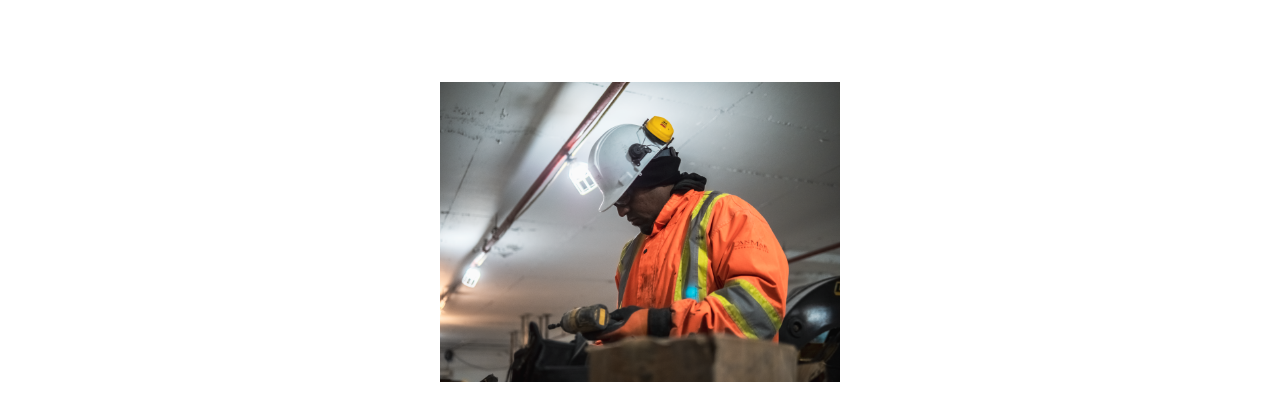
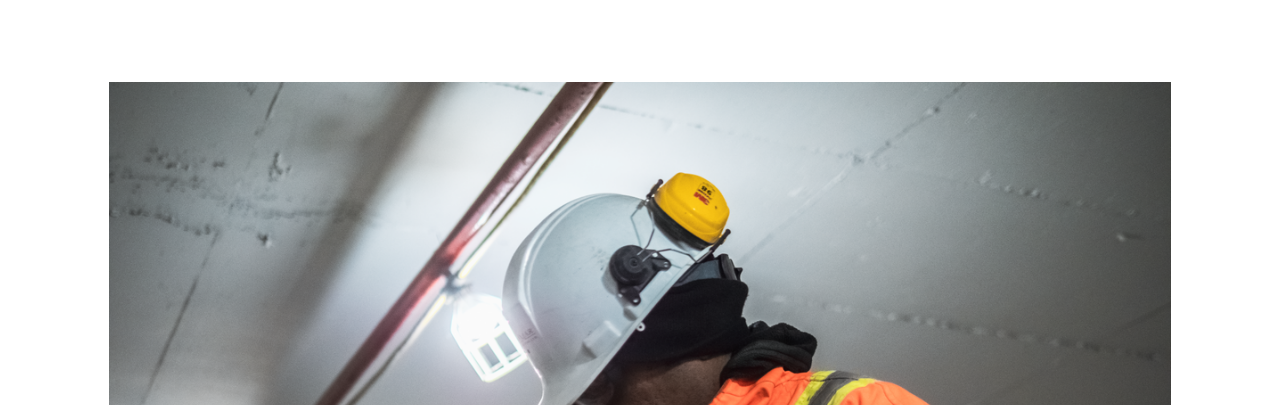
Before and after one commit to BigSoundCode/CanMar-Contracting, a plain HTML site: page Safety.html in a window 1280 px wide. Shown: the part 144-549 px from the top of the page. Drawn offline with nearby package versions, Linux system fonts and the light colour scheme.

Commit message:
Add files via upload

```diff
--- a/static/styles.scss
+++ b/static/styles.scss
@@ -782,7 +782,7 @@ figcaption {
   .safety-img {
     max-width: 200px;
     height: auto;
-    min-width: 400px;
+    min-width: 83vw;
   }
   .box-text {
     text-align: left;
```
Also changed, not shown: static/styles.css, 1 other file.
